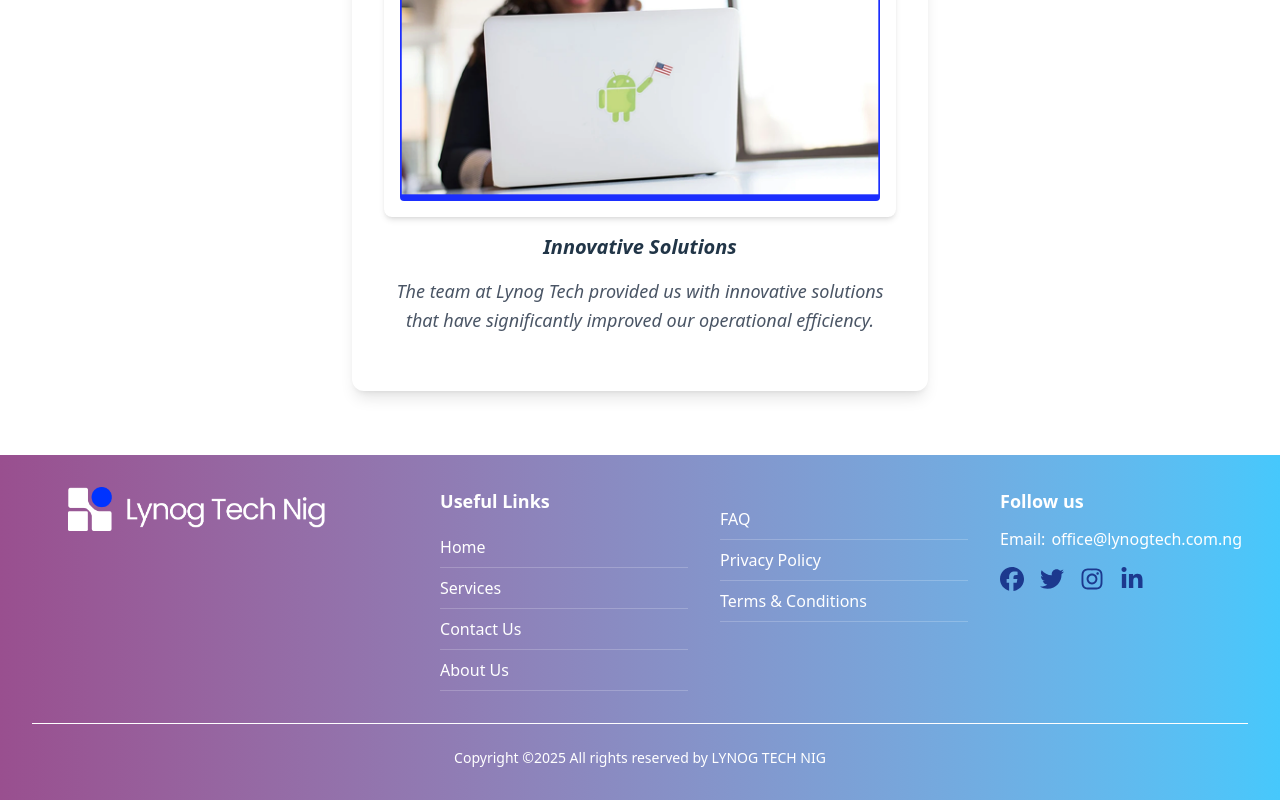
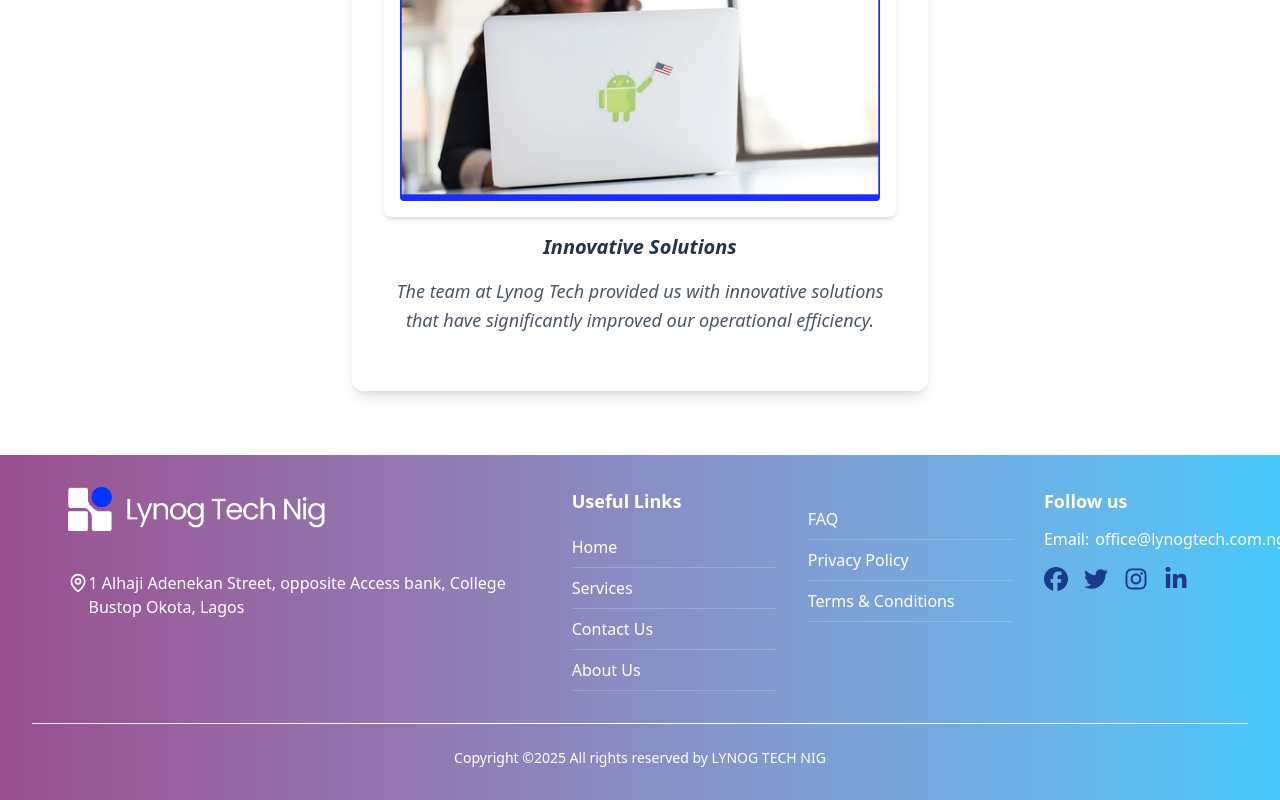
Before and after one commit to 080Evelyn/Lynogtech, a React (Vite) app: page / in a window 1280 px wide. Shown: the part 3719-4519 px from the top of the page. Built offline with nearby package versions, Linux system fonts and the light colour scheme.

Commit message:
footer update

```diff
--- a/src/components/Footer.jsx
+++ b/src/components/Footer.jsx
@@ -5,7 +5,8 @@ import {
   FaLinkedinIn,
   FaTwitter,
 } from "react-icons/fa6";
-import logo from "../assets/logo11.png"
+import logo from "../assets/logo11.png";
+import { MapPin } from "lucide-react";
 const Footer = () => {
   return (
     <footer className="bg-gradient-to-r from-[#994F8F] to-[#46C8FC] text-white py-8 px-4 md:px-8">
@@ -13,6 +14,10 @@ const Footer = () => {
         {/* Logo and Company Name */}
         <div className="md:ml-[3%]">
           <img src={logo} alt="Lynogg Tech Logo" className="h-11 mb-2" />
+          <span className="flex mt-10">
+            <MapPin /> 1 Alhaji Adenekan Street, opposite Access bank, College
+            Bustop Okota, Lagos
+          </span>
         </div>
 
         {/* Links Section */}
```
